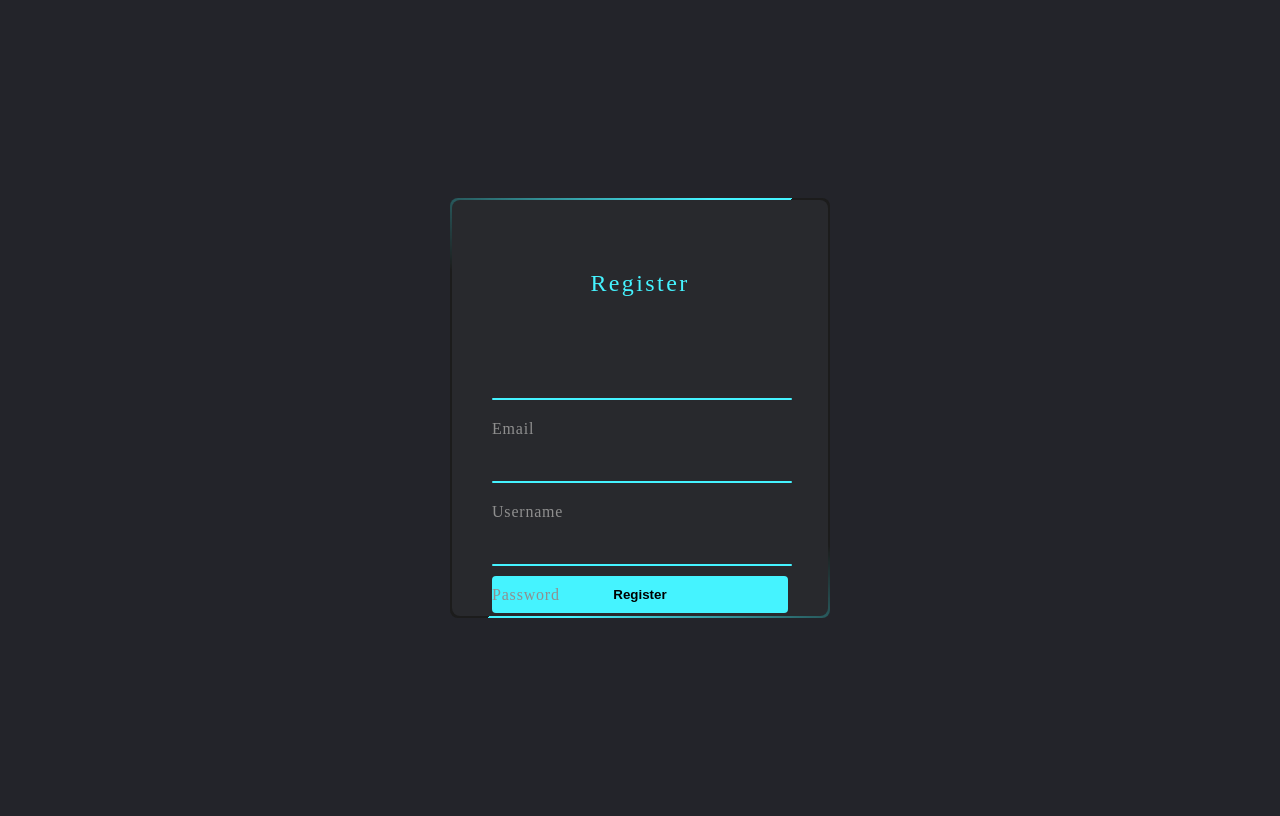
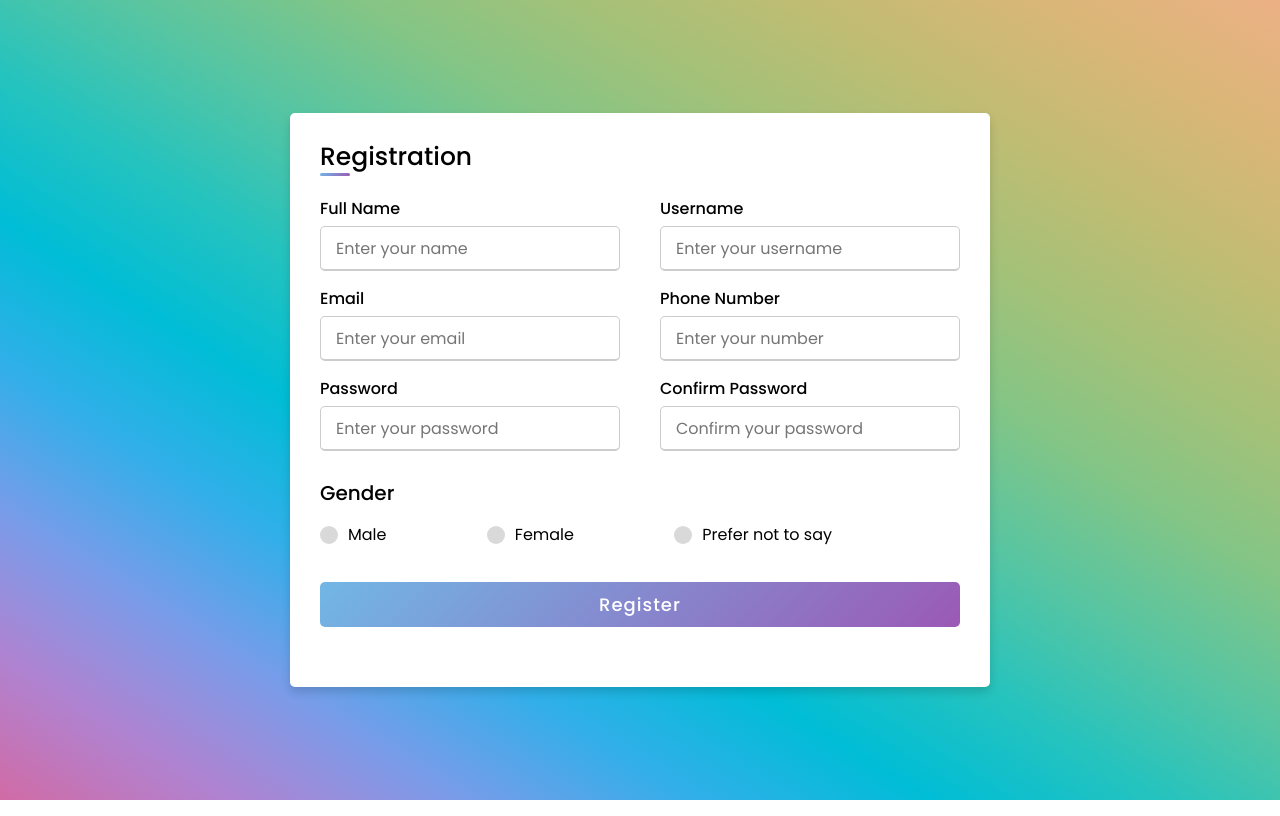
Before and after one commit to AngryBert09/Shopeur, a PHP site: page /signup.html in a window 1280 px wide. Run offline with PHP 8.4, Linux system fonts and the light colour scheme.

Commit message:
UI UPDATES 👍

```diff
--- a/Shopeur E-COMMERCE/signup.css
+++ b/Shopeur E-COMMERCE/signup.css
@@ -1,194 +1,160 @@
-signup.htm
-Who has access
-
-System properties
-Type
-HTML
-Size
-675 bytes
-Storage used
-675 bytes
-Location
-Website Project
-Owner
-Tristan James Valenzuela
-Modified
-8:34 PM by Tristan James Valenzuela
-Opened
-9:17 PM by me
-Created
-8:17 PM
-No description
-Viewers can download
-@import url('https://fonts.googleapis.com/css2?family=Poppins:wght@300;400;500;600;700;800;900&display=swap');
-*
-{
+@import url("https://fonts.googleapis.com/css2?family=Poppins:wght@200;300;400;500;600;700&display=swap");
+* {
   margin: 0;
   padding: 0;
   box-sizing: border-box;
-  font-family: 'Poppins', sans-serif;
+  font-family: "Poppins", sans-serif;
 }
-body
-{
+body {
+  height: 100vh;
   display: flex;
   justify-content: center;
   align-items: center;
-	min-height: 100vh;
-	flex-direction: column;
-	background: #23242a;
+  padding: 10px;
+  background-image: linear-gradient(
+    to right top,
+    #d16ba5,
+    #af83d1,
+    #789ce9,
+    #31afe9,
+    #00bdd6,
+    #25c3be,
+    #57c5a2,
+    #83c586,
+    #a5c178,
+    #c2bc73,
+    #dab678,
+    #ecb185
+  );
 }
-.box
-{
+.container {
+  max-width: 700px;
+  width: 100%;
+  background-color: #fff;
+  padding: 25px 30px;
+  border-radius: 5px;
+  box-shadow: 0 5px 10px rgba(0, 0, 0, 0.15);
+}
+.container .title {
+  font-size: 25px;
+  font-weight: 500;
   position: relative;
-	width: 380px;
-	height: 420px;
-	background: #1c1c1c;
-	border-radius: 8px;
-	overflow: hidden;
 }
-.box::before
-{
-	content: '';
-	z-index: 1;
-	position: absolute;
-	top: -50%;
-	left: -50%;
-	width: 380px;
-	height: 420px;
-	transform-origin: bottom right;
-	background: linear-gradient(0deg,transparent,#45f3ff,#45f3ff);
-	animation: animate 6s linear infinite;
-}
-.box::after
-{
-	content: '';
-	z-index: 1;
-	position: absolute;
-	top: -50%;
-	left: -50%;
-	width: 380px;
-	height: 420px;
-	transform-origin: bottom right;
-	background: linear-gradient(0deg,transparent,#45f3ff,#45f3ff);
-	animation: animate 6s linear infinite;
-	animation-delay: -3s;
-}
-@keyframes animate
-{
-	0%
-	{
-		transform: rotate(0deg);
-	}
-	100%
-	{
-		transform: rotate(360deg);
-	}
-}
-form
-{
-	position: absolute;
-	inset: 2px;
-	background: #28292d;
-	padding: 50px 40px;
-	border-radius: 8px;
-	z-index: 2;
-	display: flex;
-	flex-direction: column;
-}
-h2
-{
-	color: #45f3ff;
-	font-weight: 500;
-	text-align: center;
-	letter-spacing: 0.1em;
-}
-.inputBox
-{
-	position: relative;
-	width: 300px;
-	margin-top: 35px;
-}
-.inputBox input
-{
-	position: relative;
-	width: 100%;
-	padding: 20px 10px 10px;
-	background: transparent;
-	outline: none;
-	box-shadow: none;
-	border: none;
-	color: #23242a;
-	font-size: 1em;
-	letter-spacing: 0.05em;
-	transition: 0.5s;
-	z-index: 10;
-}
-.inputBox span
-{
-	position: absolute;
-	left: 0;
-	padding: 20px 0px 10px;
-	pointer-events: none;
-	font-size: 1em;
-	color: #8f8f8f;
-	letter-spacing: 0.05em;
-	transition: 0.5s;
-}
-.inputBox input:valid ~ span,
-.inputBox input:focus ~ span
-{
-	color: #45f3ff;
-	transform: translateX(0px) translateY(-34px);
-	font-size: 0.75em;
-}
-.inputBox i
-{
+.container .title::before {
+  content: "";
   position: absolute;
   left: 0;
   bottom: 0;
+  height: 3px;
+  width: 30px;
+  border-radius: 5px;
+  background: linear-gradient(135deg, #71b7e6, #9b59b6);
+}
+.content form .user-details {
+  display: flex;
+  flex-wrap: wrap;
+  justify-content: space-between;
+  margin: 20px 0 12px 0;
+}
+form .user-details .input-box {
+  margin-bottom: 15px;
+  width: calc(100% / 2 - 20px);
+}
+form .input-box span.details {
+  display: block;
+  font-weight: 500;
+  margin-bottom: 5px;
+}
+.user-details .input-box input {
+  height: 45px;
   width: 100%;
-	height: 2px;
-	background: #45f3ff;
-	border-radius: 4px;
-	overflow: hidden;
-	transition: 0.5s;
-	pointer-events: none;
-	z-index: 9;
+  outline: none;
+  font-size: 16px;
+  border-radius: 5px;
+  padding-left: 15px;
+  border: 1px solid #ccc;
+  border-bottom-width: 2px;
+  transition: all 0.3s ease;
 }
-.inputBox input:valid ~ i,
-.inputBox input:focus ~ i
-{
-	height: 44px;
+.user-details .input-box input:focus,
+.user-details .input-box input:valid {
+  border-color: #9b59b6;
 }
-.links
-{
+form .gender-details .gender-title {
+  font-size: 20px;
+  font-weight: 500;
+}
+form .category {
   display: flex;
+  width: 80%;
+  margin: 14px 0;
   justify-content: space-between;
 }
-.links a
-{
-	margin: 10px 0;
-	font-size: 0.75em;
-	color: #8f8f8f;
-	text-decoration: beige;
+form .category label {
+  display: flex;
+  align-items: center;
+  cursor: pointer;
 }
-.links a:hover,
-.links a:nth-child(2)
-{
-	color: #45f3ff;
+form .category label .dot {
+  height: 18px;
+  width: 18px;
+  border-radius: 50%;
+  margin-right: 10px;
+  background: #d9d9d9;
+  border: 5px solid transparent;
+  transition: all 0.3s ease;
 }
-input[type="submit"]
-{
+#dot-1:checked ~ .category label .one,
+#dot-2:checked ~ .category label .two,
+#dot-3:checked ~ .category label .three {
+  background: #9b59b6;
+  border-color: #d9d9d9;
+}
+form input[type="radio"] {
+  display: none;
+}
+form .button {
+  height: 45px;
+  margin: 35px 0;
+}
+form .button input {
+  height: 100%;
+  width: 100%;
+  border-radius: 5px;
   border: none;
-	outline: none;
-	padding: 11px 25px;
-	background: #45f3ff;
+  color: #fff;
+  font-size: 18px;
+  font-weight: 500;
+  letter-spacing: 1px;
   cursor: pointer;
-	border-radius: 4px;
-	font-weight: 600;
-	margin-top: 10px;
+  transition: all 0.3s ease;
+  background: linear-gradient(135deg, #71b7e6, #9b59b6);
 }
-input[type="submit"]:active
-{
-	opacity: 0.8;
+form .button input:hover {
+  /* transform: scale(0.99); */
+  background: linear-gradient(-135deg, #71b7e6, #9b59b6);
 }
+@media (max-width: 584px) {
+  .container {
+    max-width: 100%;
+  }
+  form .user-details .input-box {
+    margin-bottom: 15px;
+    width: 100%;
+  }
+  form .category {
+    width: 100%;
+  }
+  .content form .user-details {
+    max-height: 300px;
+    overflow-y: scroll;
+  }
+  .user-details::-webkit-scrollbar {
+    width: 5px;
+  }
+}
+@media (max-width: 459px) {
+  .container .content .category {
+    flex-direction: column;
+  }
+}
--- a/Shopeur E-COMMERCE/signup.html
+++ b/Shopeur E-COMMERCE/signup.html
@@ -1,31 +1,66 @@
 <!DOCTYPE html>
-<html lang="en">
+<html lang="en" dir="ltr">
   <head>
     <meta charset="UTF-8" />
-    <title>Register</title>
     <link rel="stylesheet" href="signup.css" />
+    <meta name="viewport" content="width=device-width, initial-scale=1.0" />
   </head>
   <body>
-    <div class="box">
-      <form autocomplete="off">
-        <h2>Register</h2>
-        <div class="inputBox">
-          <input type="text" required="required" />
-          <span>Email</span>
-          <i></i>
-        </div>
-        <div class="inputBox">
-          <input type="text" required="required" />
-          <span>Username</span>
-          <i></i>
-        </div>
-        <div class="inputBox">
-          <input type="password" required="required" />
-          <span>Password</span>
-          <i></i>
-        </div>
-        <input type="submit" value="Register" />
-      </form>
+    <div class="container">
+      <div class="title">Registration</div>
+      <div class="content">
+        <form action="#">
+          <div class="user-details">
+            <div class="input-box">
+              <span class="details">Full Name</span>
+              <input type="text" placeholder="Enter your name" required />
+            </div>
+            <div class="input-box">
+              <span class="details">Username</span>
+              <input type="text" placeholder="Enter your username" required />
+            </div>
+            <div class="input-box">
+              <span class="details">Email</span>
+              <input type="text" placeholder="Enter your email" required />
+            </div>
+            <div class="input-box">
+              <span class="details">Phone Number</span>
+              <input type="text" placeholder="Enter your number" required />
+            </div>
+            <div class="input-box">
+              <span class="details">Password</span>
+              <input type="text" placeholder="Enter your password" required />
+            </div>
+            <div class="input-box">
+              <span class="details">Confirm Password</span>
+              <input type="text" placeholder="Confirm your password" required />
+            </div>
+          </div>
+          <div class="gender-details">
+            <input type="radio" name="gender" id="dot-1" />
+            <input type="radio" name="gender" id="dot-2" />
+            <input type="radio" name="gender" id="dot-3" />
+            <span class="gender-title">Gender</span>
+            <div class="category">
+              <label for="dot-1">
+                <span class="dot one"></span>
+                <span class="gender">Male</span>
+              </label>
+              <label for="dot-2">
+                <span class="dot two"></span>
+                <span class="gender">Female</span>
+              </label>
+              <label for="dot-3">
+                <span class="dot three"></span>
+                <span class="gender">Prefer not to say</span>
+              </label>
+            </div>
+          </div>
+          <div class="button">
+            <input type="submit" value="Register" />
+          </div>
+        </form>
+      </div>
     </div>
   </body>
 </html>
```
Also changed, not shown: Shopeur E-COMMERCE/home.html (+5 -2 lines), Shopeur E-COMMERCE/login.css (+28 -21 lines). Lines whose indentation alone changed are shown as unchanged.
